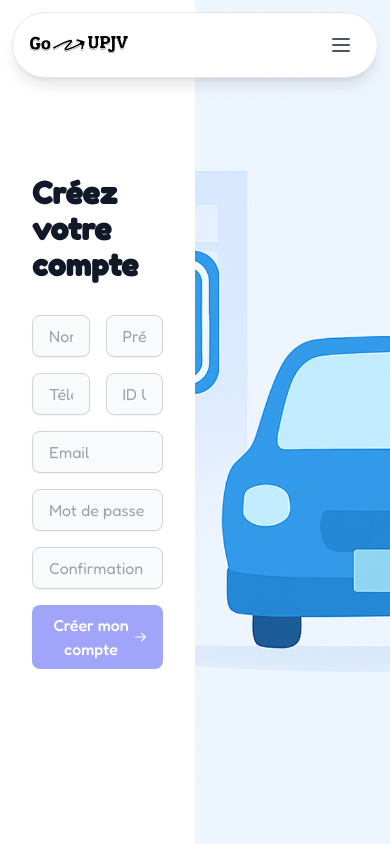
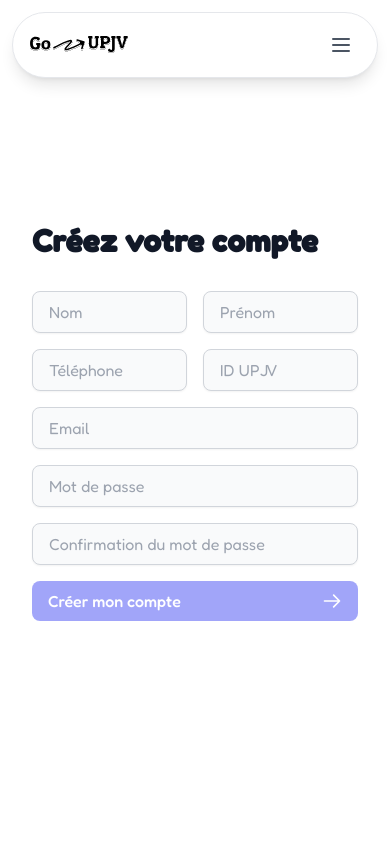
Before and after one commit to agnlt64/go-upjv, a Flask app: page /sign-up in a window 390 px wide. Run offline with Flask 3, Linux system fonts and the light colour scheme; some libraries are stand-ins or nearby versions.

Commit message:
hide images on mobile

```diff
--- a/app/templates/auth/login.html
+++ b/app/templates/auth/login.html
@@ -5,7 +5,7 @@
 
 {% block content %}
 <main class="flex flex-grow w-full overflow-hidden">
-    <div class="w-1/2 flex items-center justify-center bg-white p-8">
+    <div class="w-full md:w-1/2 flex items-center justify-center bg-white p-8">
         <div class="w-full max-w-md space-y-6">
             <h2 class="text-3xl font-bold text-gray-900 mb-8">Connexion</h2>
 
@@ -36,7 +36,7 @@
         </div>
     </div>
 
-    <img src="{{ url_for('static', filename='media/car.png') }}" alt="Voiture" class="w-1/2 h-full object-cover block">
+    <img src="{{ url_for('static', filename='media/car.png') }}" alt="Voiture" class="hidden md:block w-1/2 h-full object-cover">
 </main>
 {% endblock %}
 
--- a/app/templates/auth/sign_up.html
+++ b/app/templates/auth/sign_up.html
@@ -5,7 +5,7 @@
 
 {% block content %}
 <main class="flex flex-grow w-full overflow-hidden">
-    <div class="w-1/2 flex items-center justify-center bg-white p-8">
+    <div class="w-full md:w-1/2 flex items-center justify-center bg-white p-8">
         <div class="w-full max-w-md space-y-6">
             <h2 class="text-3xl font-bold text-gray-900 mb-8">Créez votre compte</h2>
 
@@ -70,7 +70,7 @@
         </div>
     </div>
 
-    <img src="{{ url_for('static', filename='media/car.png') }}" alt="Voiture" class="w-1/2 h-full object-cover block">
+    <img src="{{ url_for('static', filename='media/car.png') }}" alt="Voiture" class="hidden md:block w-1/2 h-full object-cover">
 </main>
 {% endblock %}
 
```
